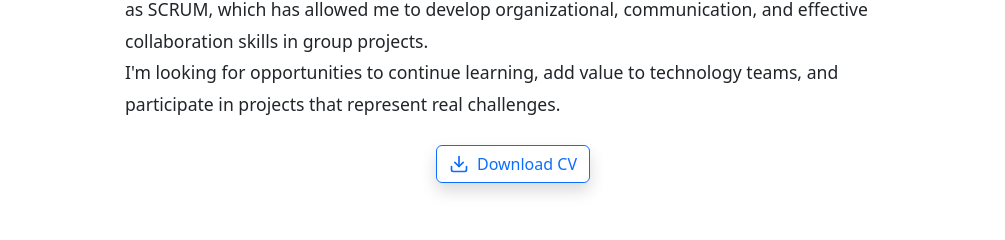
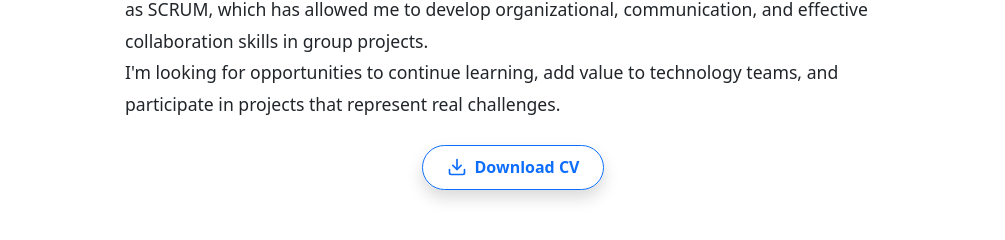
Before and after one commit to LautaroLeall/Portafolio-LLDP, a React (Vite) app: page / in a window 1280 px wide. Shown: the part 1130-1370 px from the top of the page, without its empty margins (127-1132 px from the left). Built offline with nearby package versions, Linux system fonts and the light colour scheme.

Commit message:
estilos para boton de descargar cv

```diff
--- a/src/index.css
+++ b/src/index.css
@@ -1,4 +1,4 @@
-*{
+* {
     margin: 0;
     padding: 0;
 }
--- a/src/styles/about.css
+++ b/src/styles/about.css
@@ -13,3 +13,18 @@
     font-size: 1.1rem;
     line-height: 1.8;
 }
+
+/* Botón CV */
+.btn-cv {
+    font-weight: 600;
+    padding: 0.6rem 1.5rem;
+    border-radius: 1.5rem;
+    transition: all 0.4s ease-in-out;
+}
+
+.btn-cv:hover {
+    background-color: #0d6efd;
+    color: white;
+    transform: translateY(-2px);
+    box-shadow: 0 4px 15px rgba(13, 110, 253, 0.4);
+}
```
